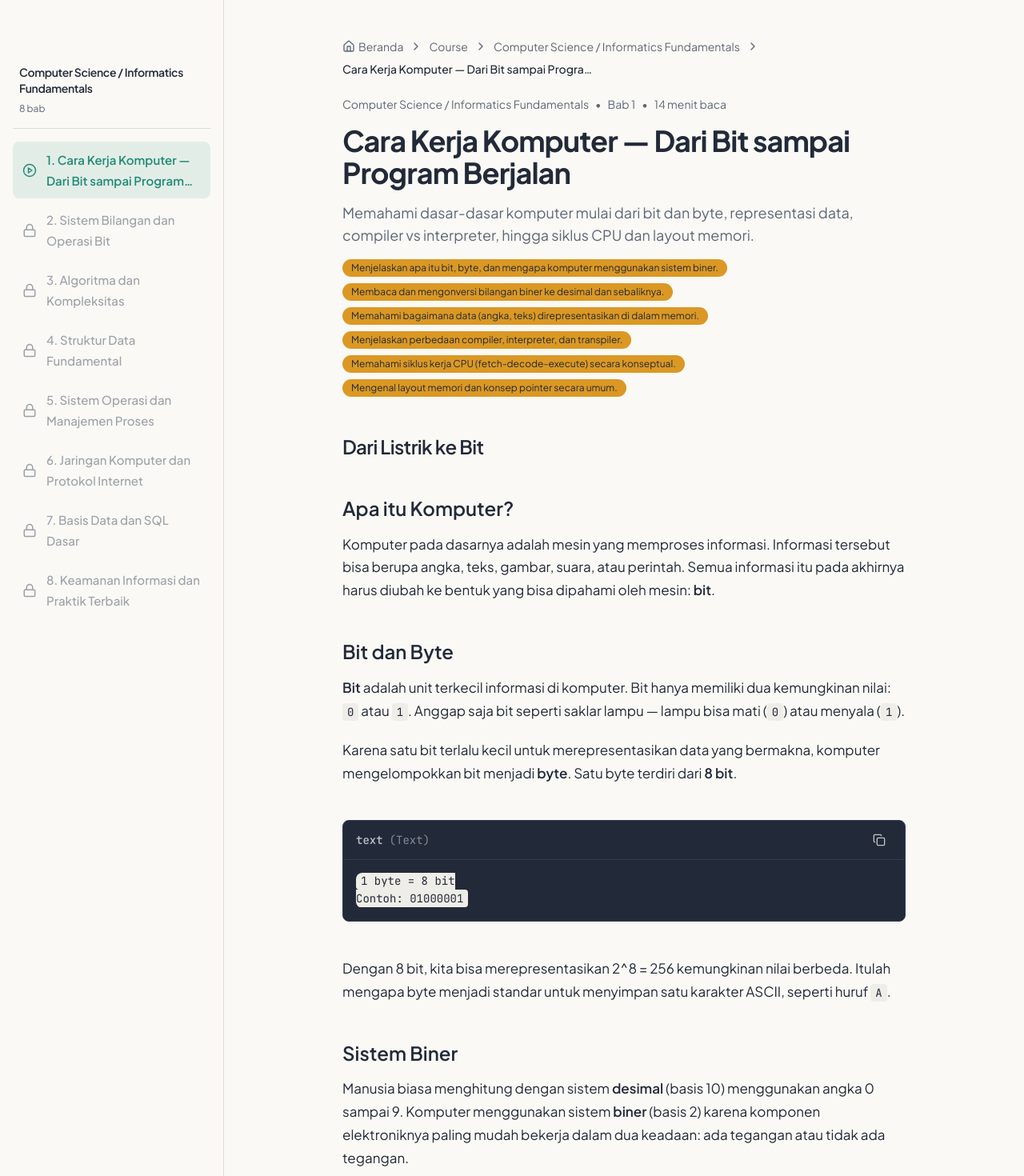
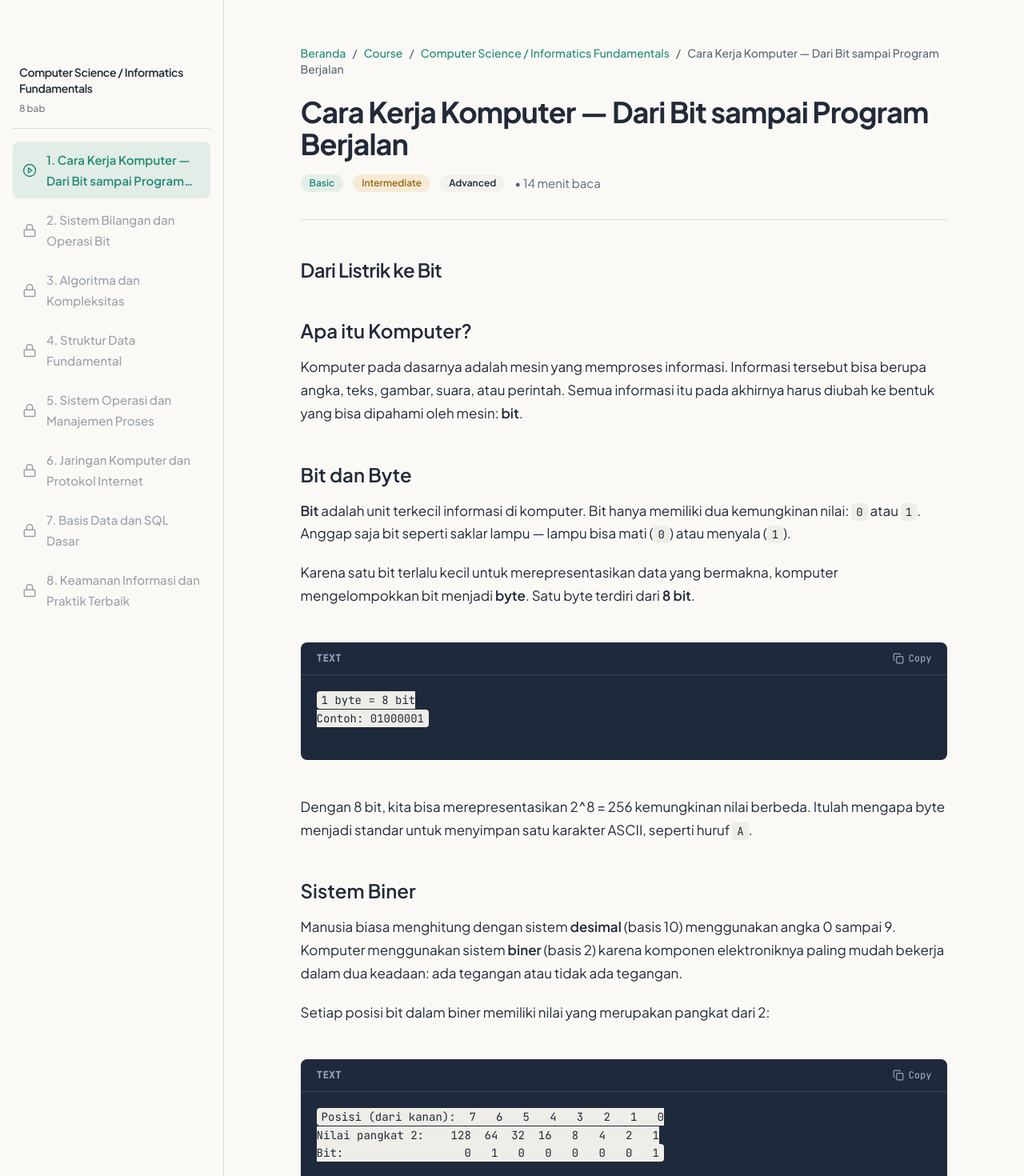
Before and after one commit to HafidhIrsyad/mari-belajar, a React (Vite) app: page /courses/cs-fundamentals/ch-01-how-computers-work in a window 1280 px wide. Shown: the top 1470 px of the page at 80% size. Built offline with nearby package versions, Linux system fonts and the light colour scheme.

Commit message:
feat: redesign lesson page and components

```diff
--- a/src/components/lesson/breadcrumb-nav.tsx
+++ b/src/components/lesson/breadcrumb-nav.tsx
@@ -1,4 +1,3 @@
-import { ChevronRight, Home } from 'lucide-react'
 import { Link } from 'react-router-dom'
 import type { Chapter, Course } from '@/content/types'
 
@@ -9,37 +8,20 @@ interface BreadcrumbNavProps {
 
 export function BreadcrumbNav({ course, chapter }: BreadcrumbNavProps) {
   return (
-    <nav aria-label="Breadcrumb" className="mb-6">
-      <ol className="flex flex-wrap items-center gap-2 text-sm text-muted-foreground">
-        <li>
-          <Link to="/" className="flex items-center hover:text-foreground">
-            <Home className="mr-1 h-4 w-4" />
+    <nav aria-label="Breadcrumb" className="mb-6 text-sm font-medium text-muted-foreground">
+      <Link to="/" className="text-primary hover:underline">
         Beranda
       </Link>
-        </li>
-        <li>
-          <ChevronRight className="h-4 w-4" />
-        </li>
-        <li>
-          <Link to="/courses" className="hover:text-foreground">
+      <span className="mx-2">/</span>
+      <Link to="/courses" className="text-primary hover:underline">
         Course
       </Link>
-        </li>
-        <li>
-          <ChevronRight className="h-4 w-4" />
-        </li>
-        <li>
-          <Link to={`/courses/${course.slug}`} className="hover:text-foreground">
+      <span className="mx-2">/</span>
+      <Link to={`/courses/${course.slug}`} className="text-primary hover:underline">
         {course.title}
       </Link>
-        </li>
-        <li>
-          <ChevronRight className="h-4 w-4" />
-        </li>
-        <li className="max-w-[200px] truncate font-medium text-foreground sm:max-w-xs">
-          {chapter.title}
-        </li>
-      </ol>
+      <span className="mx-2">/</span>
+      <span>{chapter.title}</span>
     </nav>
   )
 }
--- a/src/components/lesson/code-block.tsx
+++ b/src/components/lesson/code-block.tsx
@@ -1,8 +1,5 @@
 import { useState } from 'react'
 import { Check, Copy } from 'lucide-react'
-import { Prism as SyntaxHighlighter } from 'react-syntax-highlighter'
-import { vscDarkPlus } from 'react-syntax-highlighter/dist/esm/styles/prism'
-import { Button } from '@/components/ui/button'
 import { cn } from '@/lib/utils'
 
 interface CodeBlockProps {
@@ -43,53 +40,39 @@ export function CodeBlock({
   const displayTitle = title || filename || displayLanguage
 
   return (
-    <figure className="my-6 overflow-hidden rounded-lg border border-code-border bg-code-bg">
-      <figcaption className="flex items-center justify-between border-b border-code-border px-4 py-2">
-        <div className="flex items-center gap-2 text-sm text-code-fg/80">
-          <span className="font-mono font-medium">{displayTitle}</span>
-          <span className="text-code-fg/50">({displayLanguage})</span>
-        </div>
-        <Button
-          variant="ghost"
-          size="icon"
-          className="h-8 w-8 text-code-fg/80 hover:bg-code-border hover:text-code-fg"
+    <div className="my-6 overflow-hidden rounded-lg bg-[#1E293B] text-[#E2E8F0]">
+      <div className="flex items-center justify-between border-b border-white/10 px-5 py-3">
+        <span className="text-xs font-semibold uppercase tracking-wider text-slate-400">
+          {displayTitle}
+        </span>
+        <button
+          type="button"
           onClick={handleCopy}
+          className="flex items-center gap-1.5 text-xs font-medium text-slate-400 hover:text-slate-200"
           aria-label={copied ? 'Copied' : 'Copy code'}
         >
           {copied ? (
-            <Check className="h-4 w-4" />
+            <>
+              <Check className="h-3.5 w-3.5" />
+              <span>Copied</span>
+            </>
           ) : (
-            <Copy className="h-4 w-4" />
+            <>
+              <Copy className="h-3.5 w-3.5" />
+              <span>Copy</span>
+            </>
           )}
-        </Button>
-      </figcaption>
-      <div className="overflow-x-auto p-4">
-        <SyntaxHighlighter
-          language={language === 'text' ? 'text' : language}
-          style={vscDarkPlus}
-          customStyle={{
-            margin: 0,
-            padding: 0,
-            background: 'transparent',
-            fontSize: '0.8125rem',
-            lineHeight: '1.7',
-          }}
-          codeTagProps={{
-            style: {
-              fontFamily:
-                '"JetBrains Mono", "Fira Code", ui-monospace, SFMono-Regular, Menlo, Monaco, monospace',
-            },
-          }}
-        >
-          {code}
-        </SyntaxHighlighter>
+        </button>
       </div>
+      <pre className="overflow-x-auto p-5 font-mono text-sm leading-relaxed">
+        <code>{code}</code>
+      </pre>
       {explanation && (
-        <figcaption className="border-t border-code-border px-4 py-3 text-sm text-code-fg/70">
+        <div className="border-t border-white/10 px-5 py-3 text-sm text-slate-400">
           {explanation}
-        </figcaption>
+        </div>
       )}
-    </figure>
+    </div>
   )
 }
 
--- a/src/components/lesson/lesson-header.tsx
+++ b/src/components/lesson/lesson-header.tsx
@@ -6,30 +6,17 @@ interface LessonHeaderProps {
   courseTitle: string
 }
 
-export function LessonHeader({ chapter, courseTitle }: LessonHeaderProps) {
+export function LessonHeader({ chapter, courseTitle: _courseTitle }: LessonHeaderProps) {
   return (
-    <header className="mb-8 space-y-4">
-      <div className="flex flex-wrap items-center gap-2 text-sm text-muted-foreground">
-        <span>{courseTitle}</span>
-        <span aria-hidden="true">•</span>
-        <span>Bab {chapter.order}</span>
-        {chapter.estimatedMinutes && (
-          <>
-            <span aria-hidden="true">•</span>
-            <span>{chapter.estimatedMinutes} menit baca</span>
-          </>
-        )}
-      </div>
-      <h1 className="text-3xl font-extrabold tracking-tight text-foreground sm:text-4xl">
+    <header className="mb-8 border-b border-border pb-8">
+      <h1 className="text-3xl font-bold leading-[1.15] tracking-tight text-foreground lg:text-4xl">
         {chapter.title}
       </h1>
-      <p className="text-lg text-muted-foreground">{chapter.summary}</p>
-      <div className="flex flex-wrap gap-2">
-        {chapter.learningObjectives?.map((objective, index) => (
-          <Badge key={index} variant="secondary" className="font-normal">
-            {objective}
-          </Badge>
-        ))}
+      <div className="mt-4 flex flex-wrap items-center gap-3 text-[0.9375rem] text-muted-foreground">
+        <Badge variant="basic">Basic</Badge>
+        <Badge variant="intermediate">Intermediate</Badge>
+        <Badge variant="advanced">Advanced</Badge>
+        <span>• {chapter.estimatedMinutes ?? 14} menit baca</span>
       </div>
     </header>
   )
--- a/src/components/lesson/markdown-content.tsx
+++ b/src/components/lesson/markdown-content.tsx
@@ -10,6 +10,18 @@ export function MarkdownContent({ content }: MarkdownContentProps) {
     <div className="prose-lesson">
       <ReactMarkdown
         components={{
+          p({ children }) {
+            return <p className="mb-5 leading-[1.7] text-foreground">{children}</p>
+          },
+          ul({ children }) {
+            return <ul className="mb-5 list-disc space-y-2 pl-6 text-foreground">{children}</ul>
+          },
+          ol({ children }) {
+            return <ol className="mb-5 list-decimal space-y-2 pl-6 text-foreground">{children}</ol>
+          },
+          strong({ children }) {
+            return <strong className="font-semibold text-foreground">{children}</strong>
+          },
           code({ className, children, ...props }) {
             const match = /language-(\w+)/.exec(className || '')
             const language = match ? match[1] : 'text'
@@ -27,7 +39,7 @@ export function MarkdownContent({ content }: MarkdownContentProps) {
 
             return (
               <code
-                className="rounded bg-muted px-1.5 py-0.5 font-mono text-sm"
+                className="rounded bg-muted px-1.5 py-0.5 font-mono text-sm text-foreground"
                 {...props}
               >
                 {children}
--- a/src/components/lesson/prev-next-nav.tsx
+++ b/src/components/lesson/prev-next-nav.tsx
@@ -1,4 +1,4 @@
-import { ChevronLeft, ChevronRight } from 'lucide-react'
+import { Lock } from 'lucide-react'
 import { Link } from 'react-router-dom'
 import { Button } from '@/components/ui/button'
 import type { Chapter, Course } from '@/content/types'
@@ -19,49 +19,32 @@ export function PrevNextNav({
 }: PrevNextNavProps) {
   const previousChapter = getPreviousChapter(course, currentChapter.id)
   const nextChapter = getNextChapter(course, currentChapter.id)
-  const nextUnlocked = nextChapter
+  const isNextUnlocked = nextChapter
     ? isChapterUnlocked(course, nextChapter, progress)
     : false
 
+  const prevPath = previousChapter
+    ? `/courses/${course.slug}/${previousChapter.slug}`
+    : `/courses/${course.slug}`
+  const nextPath = nextChapter
+    ? `/courses/${course.slug}/${nextChapter.slug}`
+    : `/courses/${course.slug}`
+
   return (
-    <nav
-      aria-label="Chapter navigation"
-      className="mt-12 flex items-center justify-between border-t pt-8"
-    >
-      {previousChapter ? (
-        <Button variant="outline" asChild>
-          <Link to={`/courses/${course.slug}/${previousChapter.slug}`}>
-            <ChevronLeft className="mr-2 h-4 w-4" />
-            Sebelumnya
-          </Link>
+    <div className="mt-12 flex items-center justify-between border-t border-border pt-8">
+      <Button variant="outline" asChild>
+        <Link to={prevPath}>← Bab Sebelumnya</Link>
+      </Button>
+      {isNextUnlocked ? (
+        <Button asChild>
+          <Link to={nextPath}>Bab Selanjutnya →</Link>
         </Button>
       ) : (
-        <div />
-      )}
-
-      <Button variant="outline" asChild>
-        <Link to={`/courses/${course.slug}`}>Kembali ke Course</Link>
-      </Button>
-
-      {nextChapter ? (
-        <Button asChild disabled={!nextUnlocked}>
-          <Link
-            to={
-              nextUnlocked
-                ? `/courses/${course.slug}/${nextChapter.slug}`
-                : `#`
-            }
-            className={!nextUnlocked ? 'pointer-events-none opacity-50' : ''}
-          >
-            Selanjutnya
-            <ChevronRight className="ml-2 h-4 w-4" />
-          </Link>
-        </Button>
-      ) : (
-        <Button variant="secondary" asChild>
-          <Link to={`/courses/${course.slug}`}>Selesai</Link>
+        <Button variant="outline" disabled>
+          <Lock className="mr-2 h-4 w-4" />
+          Terkunci
         </Button>
       )}
-    </nav>
+    </div>
   )
 }
--- a/src/pages/LessonPage.tsx
+++ b/src/pages/LessonPage.tsx
@@ -36,8 +36,8 @@ export function LessonPage() {
     <div className="flex min-h-[calc(100vh-3.5rem)]">
       <ChapterSidebar course={course} progress={progress} />
 
-      <div className="flex-1">
-        <div className="container max-w-3xl py-8 lg:py-12">
+      <main className="flex-1 px-6 py-10 lg:px-16 lg:py-14">
+        <div className="mx-auto max-w-[65ch]">
           <div className="mb-6 flex items-center justify-between lg:hidden">
             <Button variant="outline" size="sm" asChild>
               <Link to={`/courses/${course.slug}`}>
@@ -58,13 +58,14 @@ export function LessonPage() {
           </article>
 
           <QuizPanel courseId={course.id} chapter={chapter} />
+          {/* ReferenceList will be wired here in Task 9 */}
           <PrevNextNav
             course={course}
             currentChapter={chapter}
             progress={progress}
           />
         </div>
-      </div>
+      </main>
     </div>
   )
 }
```
Lines whose indentation alone changed are shown as unchanged.
